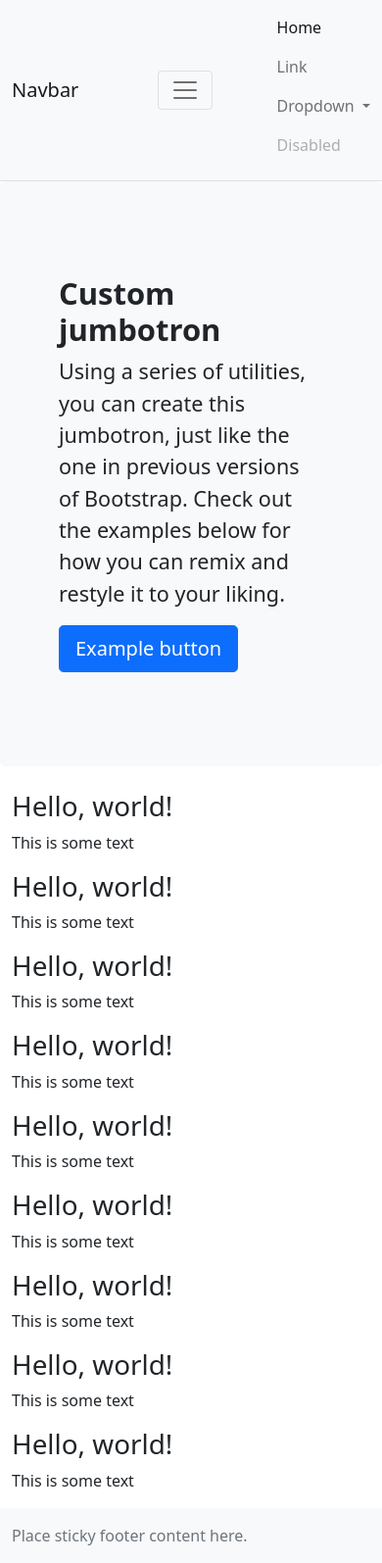
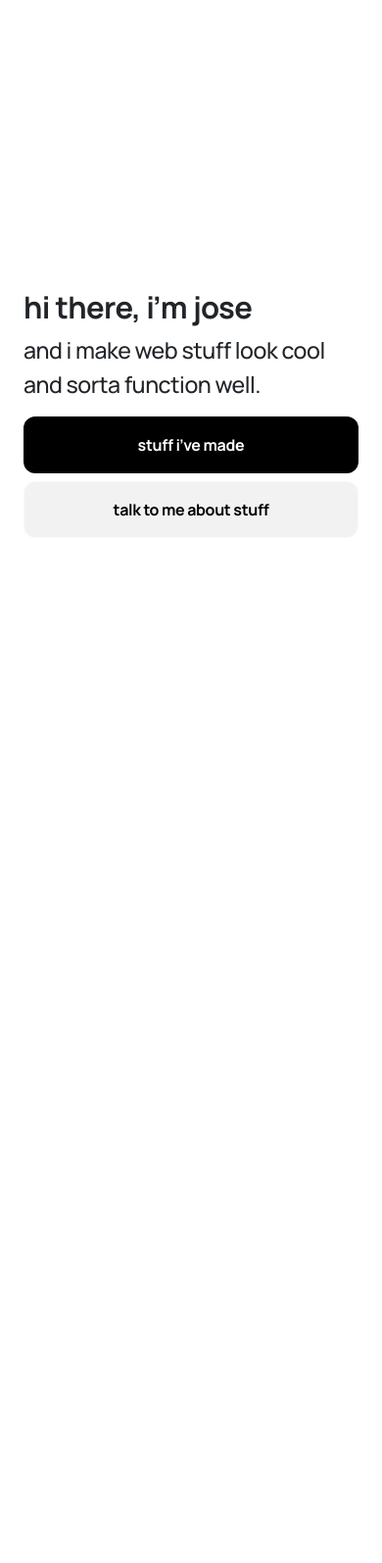
Before and after one commit to joseoronos/joseoronos.github.io, a plain HTML site: page index.html in a window 390 px wide. Shown: the whole page at 98% size. After the commit the page ends 844 px from the top, so only its background shows below. Drawn offline with nearby package versions, Linux system fonts and the light colour scheme.

Commit message:
Style page

```diff
--- a/index.html
+++ b/index.html
@@ -10,110 +10,26 @@
     <link href="https://cdn.jsdelivr.net/npm/bootstrap@5.0.2/dist/css/bootstrap.min.css" rel="stylesheet"
         integrity="sha384-EVSTQN3/azprG1Anm3QDgpJLIm9Nao0Yz1ztcQTwFspd3yD65VohhpuuCOmLASjC" crossorigin="anonymous">
 
+    <link rel="stylesheet" href="styles.css">
+
+    <link rel="preconnect" href="https://fonts.googleapis.com">
+    <link rel="preconnect" href="https://fonts.gstatic.com" crossorigin>
+    <link href="https://fonts.googleapis.com/css2?family=Manrope:wght@200;300;400;500;600;700;800&display=swap"
+        rel="stylesheet">
+
     <title>Hello, world!</title>
 </head>
 
-<body class="d-flex flex-column h-100">
-    <nav class="navbar navbar-expand-lg sticky-top navbar-light bg-light border-bottom">
-        <div class="container-fluid">
-            <a class="navbar-brand" href="#">Navbar</a>
-            <button class="navbar-toggler" type="button" data-bs-toggle="offcanvas" data-bs-target="#offcanvasNavbar"
-                aria-controls="navbarSupportedContent" aria-expanded="false" aria-label="Toggle navigation">
-                <span class="navbar-toggler-icon"></span>
-            </button>
-            <div class="d-sm-none d-lg-block">
-                <ul class="navbar-nav me-auto mb-2 mb-lg-0">
-                    <li class="nav-item">
-                        <a class="nav-link active" aria-current="page" href="#">Home</a>
-                    </li>
-                    <li class="nav-item">
-                        <a class="nav-link" href="#">Link</a>
-                    </li>
-                    <li class="nav-item dropdown">
-                        <a class="nav-link dropdown-toggle" href="#" id="navbarDropdown" role="button"
-                            data-bs-toggle="dropdown" aria-expanded="false">
-                            Dropdown
-                        </a>
-                        <ul class="dropdown-menu" aria-labelledby="navbarDropdown">
-                            <li><a class="dropdown-item" href="#">Action</a></li>
-                            <li><a class="dropdown-item" href="#">Another action</a></li>
-                            <li>
-                                <hr class="dropdown-divider">
-                            </li>
-                            <li><a class="dropdown-item" href="#">Something else here</a></li>
-                        </ul>
-                    </li>
-                    <li class="nav-item">
-                        <a class="nav-link disabled" href="#" tabindex="-1" aria-disabled="true">Disabled</a>
-                    </li>
-                </ul>
-            </div><!--desktop nav items-->
-            <div class="offcanvas offcanvas-end" id="offcanvasNavbar">
-                <button type="button" class="btn-close text-reset" data-bs-dismiss="offcanvas"
-                    aria-label="Close"></button>
-                <ul class="navbar-nav me-auto mb-2 mb-lg-0">
-                    <li class="nav-item">
-                        <a class="nav-link active" aria-current="page" href="#">Home</a>
-                    </li>
-                    <li class="nav-item">
-                        <a class="nav-link" href="#">Link</a>
-                    </li>
-                    <li class="nav-item dropdown">
-                        <a class="nav-link dropdown-toggle" href="#" id="navbarDropdown" role="button"
-                            data-bs-toggle="dropdown" aria-expanded="false">
-                            Dropdown
-                        </a>
-                        <ul class="dropdown-menu" aria-labelledby="navbarDropdown">
-                            <li><a class="dropdown-item" href="#">Action</a></li>
-                            <li><a class="dropdown-item" href="#">Another action</a></li>
-                            <li>
-                                <hr class="dropdown-divider">
-                            </li>
-                            <li><a class="dropdown-item" href="#">Something else here</a></li>
-                        </ul>
-                    </li>
-                    <li class="nav-item">
-                        <a class="nav-link disabled" href="#" tabindex="-1" aria-disabled="true">Disabled</a>
-                    </li>
-                </ul>
-            </div></div><!--mobile nav items-->
-        </div>
-    </nav>
-    <div class="p-5 mb-4 bg-light rounded-3">
-        <div class="container py-5">
-            <h1 class="display-5 fw-bold">Custom jumbotron</h1>
-            <p class="col-md-8 fs-4">Using a series of utilities, you can create this jumbotron, just like the one in
-                previous versions of Bootstrap. Check out the examples below for how you can remix and restyle it to
-                your liking.</p>
-            <button class="btn btn-primary btn-lg" type="button">Example button</button>
+<body class="h-100">
+
+    <div class="container p-4 d-flex flex-column justify-content-center h-100">
+        <div class="d-flex flex-column justify-content-center">
+            <h1 class="display-5 fw-bold ls-normal">hi there, i’m jose</h1>
+            <p class="fs-3 fw-medium ls-normal">and i make web stuff look cool and sorta function well.</p>
+            <button class="btn btn-black btn-lg fs-6 py-3 fw-bold ls-normal rounded-12" type="button">stuff i’ve made</button>
+            <button class="btn btn-light bg-light-grey  btn-lg fs-6 py-3 fw-bold ls-normal mt-2 rounded-12" type="button">talk to me about stuff</button>
         </div>
     </div>
-    <main class="container">
-        <h1>Hello, world!</h1>
-        <p>This is some text</p>
-        <h1>Hello, world!</h1>
-        <p>This is some text</p>
-        <h1>Hello, world!</h1>
-        <p>This is some text</p>
-        <h1>Hello, world!</h1>
-        <p>This is some text</p>
-        <h1>Hello, world!</h1>
-        <p>This is some text</p>
-        <h1>Hello, world!</h1>
-        <p>This is some text</p>
-        <h1>Hello, world!</h1>
-        <p>This is some text</p>
-        <h1>Hello, world!</h1>
-        <p>This is some text</p>
-        <h1>Hello, world!</h1>
-        <p>This is some text</p>
-    </main>
-
-    <footer class="footer mt-auto py-3 bg-light">
-        <div class="container">
-            <span class="text-muted">Place sticky footer content here.</span>
-        </div>
-    </footer>
 
     <!-- Optional JavaScript; choose one of the two! -->
 
--- a/styles.css
+++ b/styles.css
@@ -1,3 +1,28 @@
 body {
-    padding-top: 65px;
+    font-family: 'Manrope', sans-serif !important;
 }
+
+.btn-black {
+    background: black;
+    color: white;
+}
+
+.bg-light-grey {
+    background-color: #F2F2F2;
+}
+
+.rounded-12 {
+    border-radius: 12px !important;
+}
+
+.btn-black:hover {
+    color: white;
+}
+
+.fw-medium {
+    font-weight: 500 !important;
+}
+
+.ls-normal {
+    letter-spacing: -0.02em !important;
+}
```
